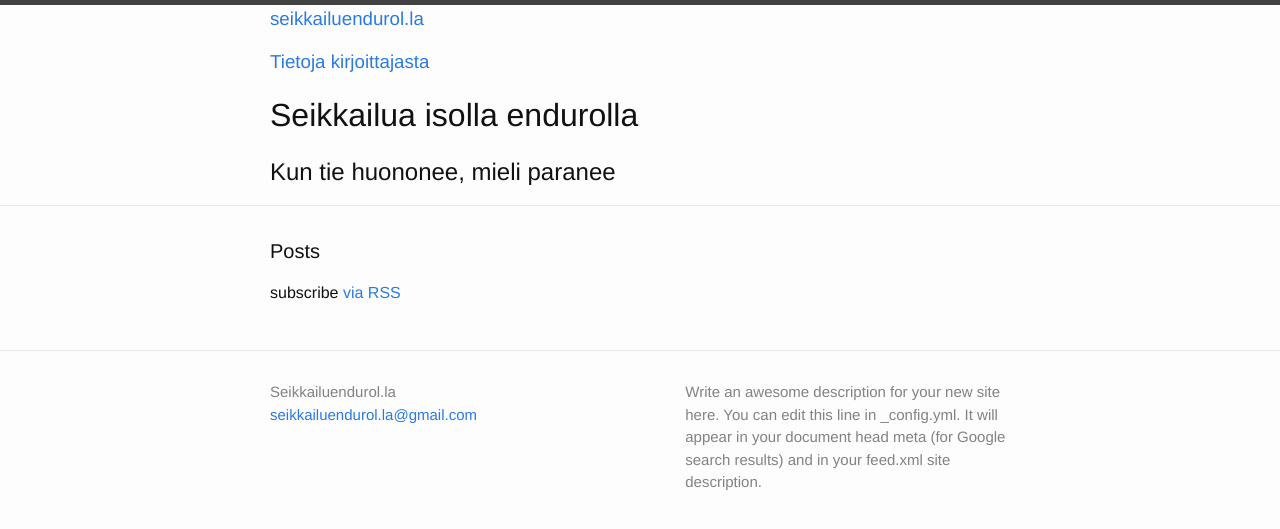
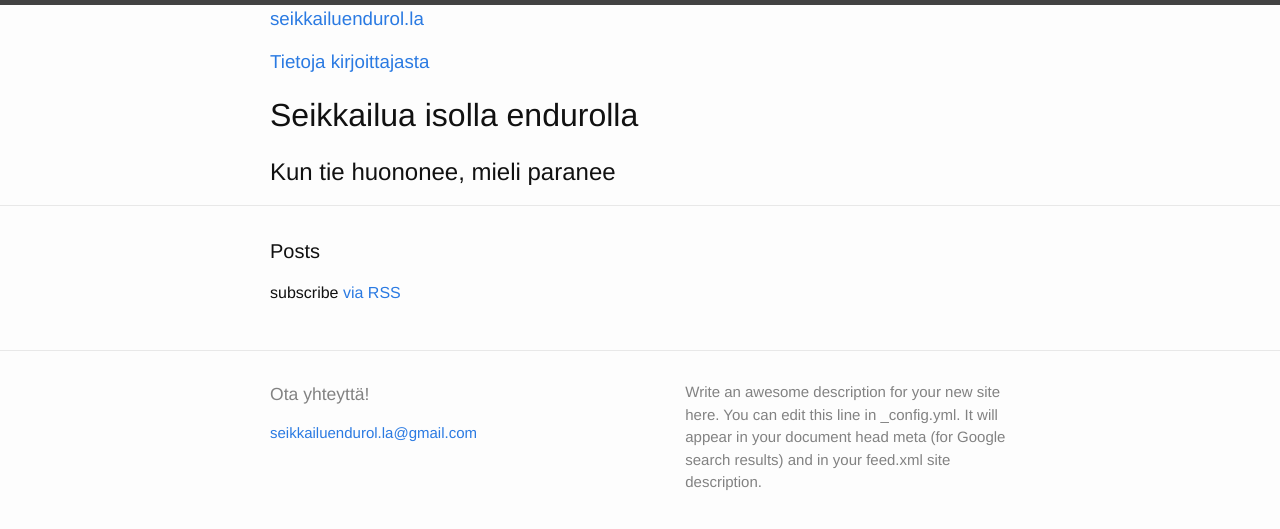
Before and after one commit to seikkailuendurolla/seikkailuendurolla.github.io, a Jekyll site: the page built from index.html, in a window 1280 px wide. Shown: the top 529 px of the page. Built offline with Jekyll 4.4.1, drawn with Linux system fonts in a browser that asks for light colours; some web fonts are replaced.

Commit message:
Sähköpostiosoitteen yhteyteen kehoitus yhteydenottoon

```diff
--- a/_includes/footer.html
+++ b/_includes/footer.html
@@ -5,7 +5,7 @@
     <div class="footer-col-wrapper">
       <div class="footer-col footer-col-1">
         <ul class="contact-list">
-          <li>{{ site.title }}</li>
+          <li><h3>Ota yhteyttä!</h3></li>
           <li><a href="mailto:{{ site.email }}">{{ site.email }}</a></li>
         </ul>
       </div>
```
